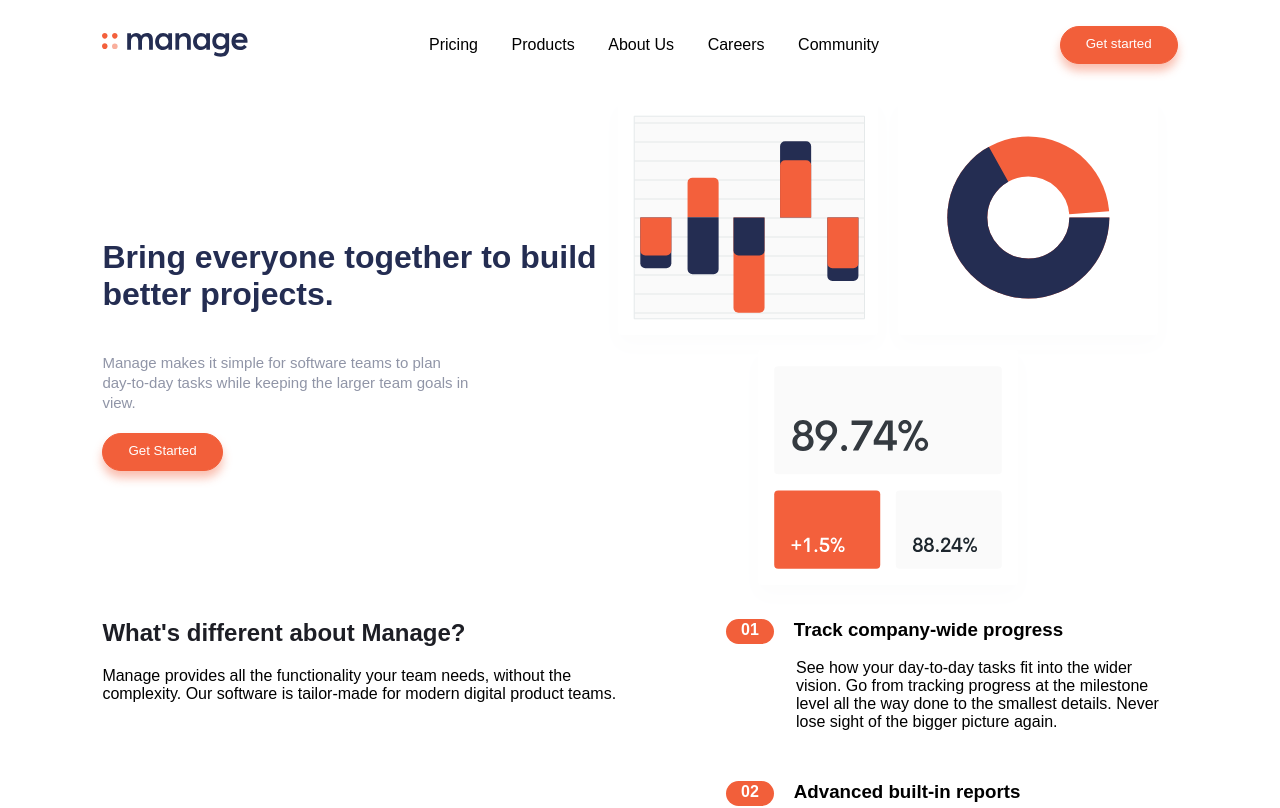
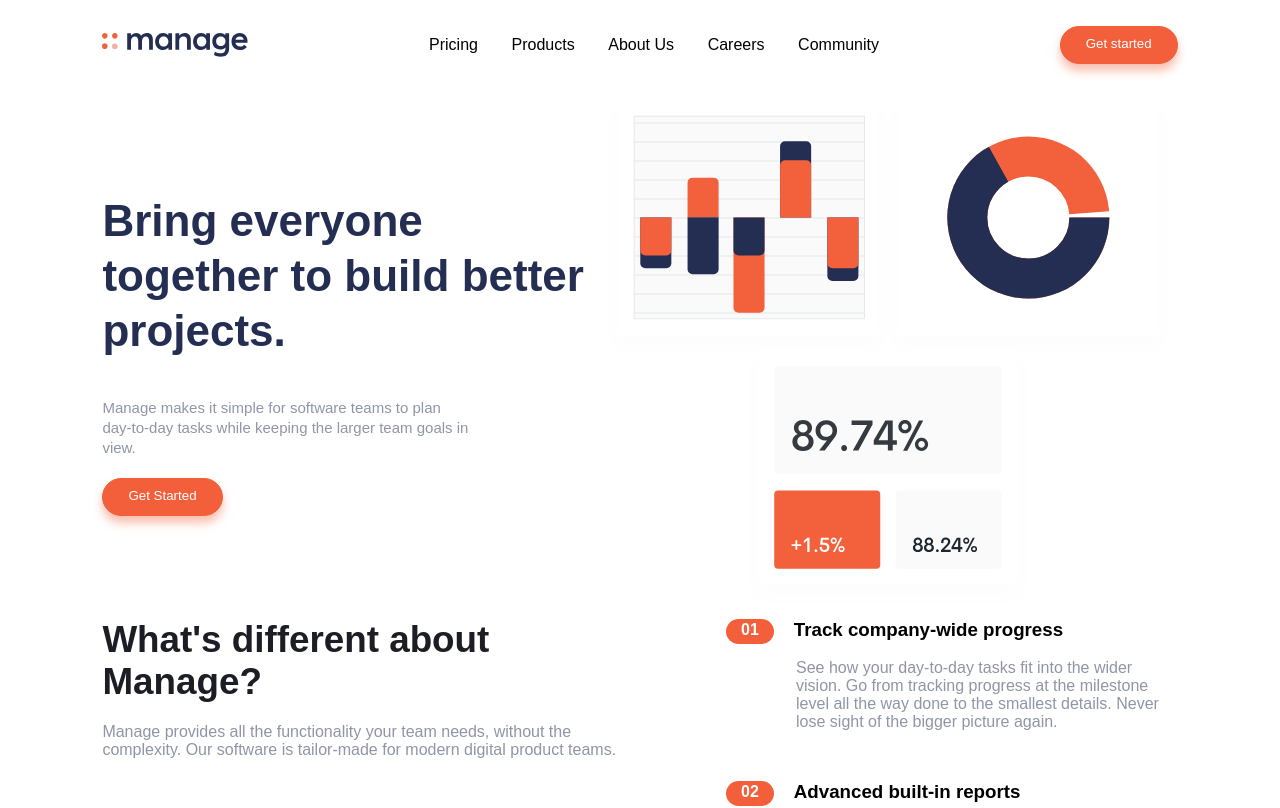
Before and after one commit to MilitusInnocent/manage-landing-page, a React (Create React App) app: page / in a window 1280 px wide. Shown: the top 808 px of the page. Built offline with nearby package versions, Linux system fonts and the light colour scheme; a web font is replaced by a local one.

Commit message:
P tags styled globally + headings font-sizes

```diff
--- a/src/styles/_typography.scss
+++ b/src/styles/_typography.scss
@@ -6,7 +6,20 @@ html {
     overflow-x: hidden;
 }
 
+
+h1 {
+    font-size: 2.75em;
+    line-height: 1.25;
+}
+
+h2 {  font-size: 2.3em }
+
 ul { list-style: none }
+
+
+p, small {
+    color: $grayish-blue;
+}
 
 a {
     color: inherit;
```
